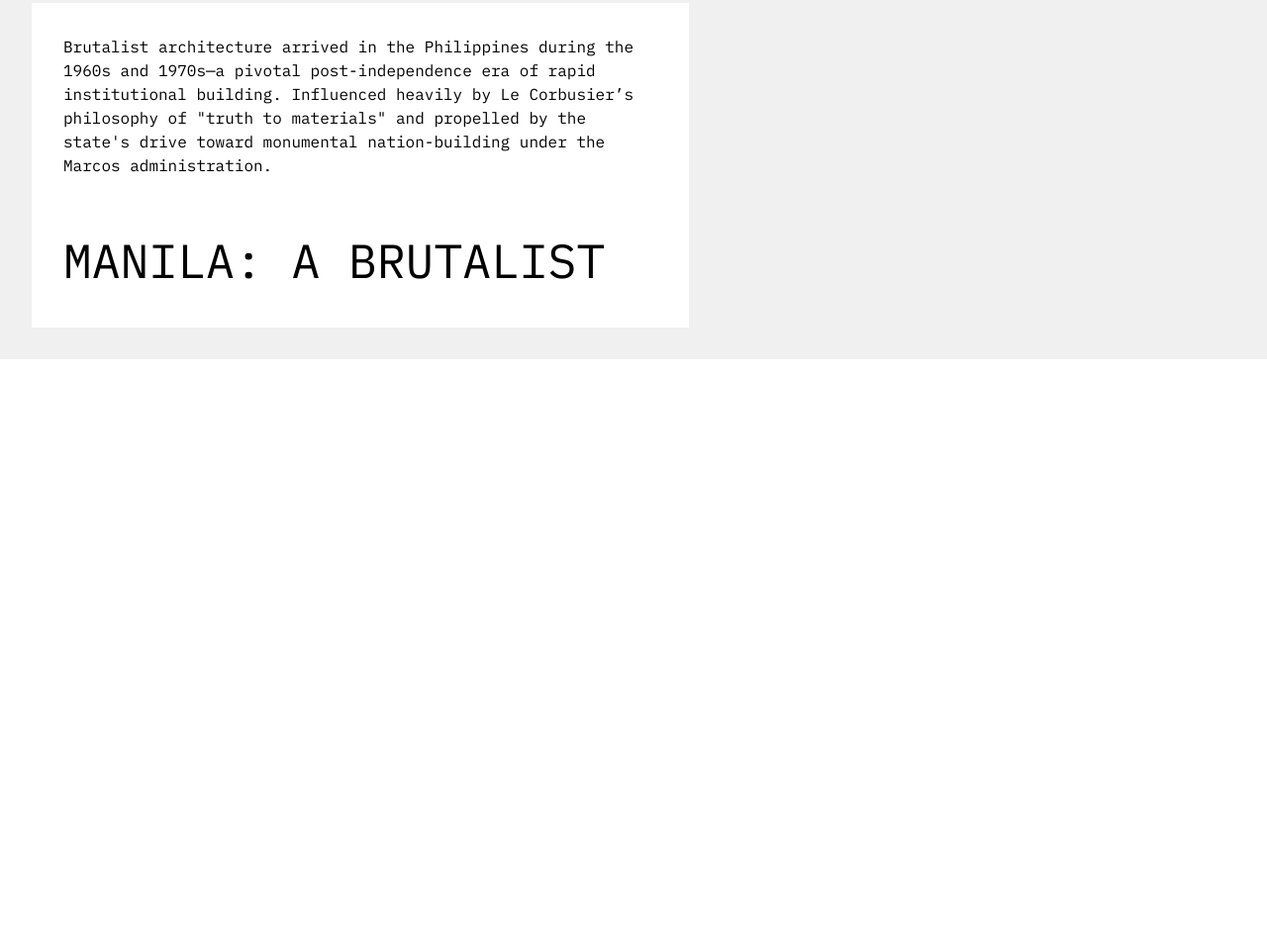
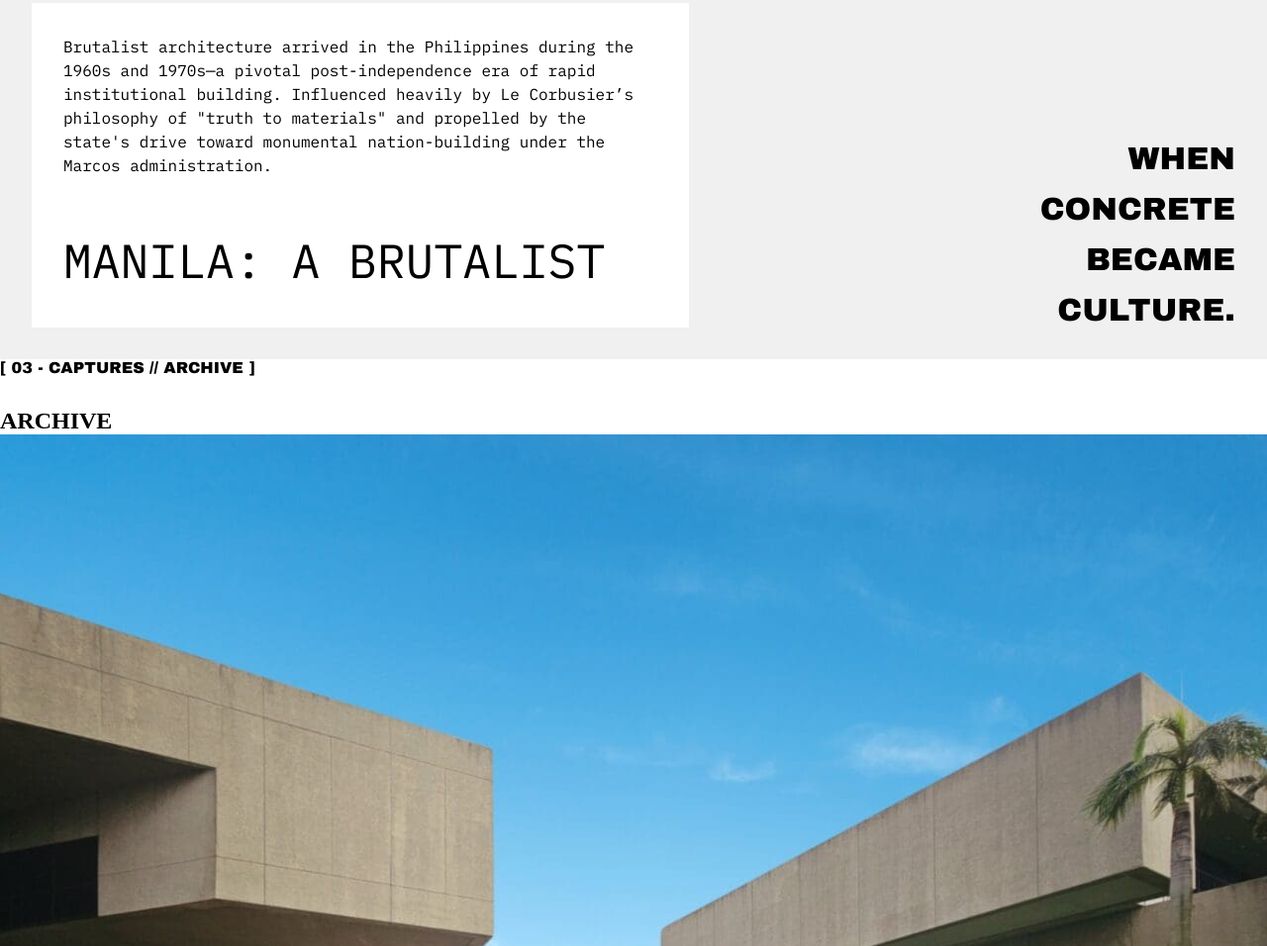
Before and after one commit to ALGGlodo/The-Brutalist, a plain HTML site: page index.html in a window 1280 px wide. Shown: the part 1296-2252 px from the top of the page at 99% size. Before the commit the page ends 1659 px from the top, so only its background shows below. Drawn offline with Linux system fonts and the light colour scheme.

Commit message:
Added images and text content on the right of side of the history section

```diff
--- a/index.html
+++ b/index.html
@@ -38,14 +38,35 @@
 
         <section class="history">
             <p class="hero-subheader">[ 02 - THE START // HISTORY ]</p>
-                <div class="brutalist-container">
-                    <div class="upper-text">
-                        <p>Brutalist architecture arrived in the Philippines during the 1960s and 1970s—a pivotal post-independence era of rapid institutional building. Influenced heavily by Le Corbusier’s philosophy of "truth to materials" and propelled by the state's drive toward monumental nation-building under the Marcos administration.</p>
+                <div class="content-row">
+                    <div class="brutalist-container">
+                        <div class="upper-text">
+                            <p>Brutalist architecture arrived in the Philippines during the 1960s and 1970s—a pivotal post-independence era of rapid institutional building. Influenced heavily by Le Corbusier’s philosophy of "truth to materials" and propelled by the state's drive toward monumental nation-building under the Marcos administration.</p>
+                        </div>
+                        <div class="below-text">
+                            MANILA: A BRUTALIST
+                        </div>
                     </div>
-                    <div class="below-text">
-                        MANILA: A BRUTALIST
+                    <div class="header-right">
+                        <p>WHEN <br /></p>
+                        <p>CONCRETE <br /></p>
+                        <p>BECAME <br /></p>
+                        <p>CULTURE.</p>
                     </div>
                 </div>
+        </section>
+
+        <section class="archive" id="Archive">
+            <p class="hero-subheader">[ 03 - CAPTURES // ARCHIVE ]</p>
+            <div class="archive-contents">
+               <h2>ARCHIVE</h2>
+               <div class="gallery">
+                    <img src="images/img1.jpg" alt="Image 1">
+                    <img src="images/img2.jpg" alt="Image 2">
+                    <img src="images/img3.jpg" alt="Image 3">
+                    <img src="images/img4.jpg" alt="Image 4">
+               </div>
+            </div>
         </section>
 
     </main>
--- a/style.css
+++ b/style.css
@@ -100,9 +100,13 @@ nav li a{
     height: 100vh;
     display: flex;
     flex-direction: column;
+}
 
-
-    /* remove justify-content: flex-end */
+.content-row{
+    display: flex;
+    justify-content: space-between;
+    align-items: flex-end;
+    margin-top: auto;
 }
 
 .brutalist-container{
@@ -110,7 +114,6 @@ nav li a{
     line-height: 1.5;
     margin-left: 0;
     margin-right: 0;
-    margin-top: auto; /* only this element gets pushed to bottom */
     background-color: var(--secondary-color);
     padding: 2rem;
     width: fit-content;
@@ -126,3 +129,13 @@ nav li a{
     font-family: 'IBM Plex Mono', monospace;
     font-size: 3em;
 }
+
+.header-right{
+    display: flex;
+    flex-direction: column;
+    align-items: flex-end;
+    justify-content: center;
+    gap: 1rem;
+    font-family: 'Archivo Black', sans-serif;
+    font-size: 2em;
+}
```
Also changed, not shown: images/img1.jpg (added), images/img2.jpeg (added), images/img3.jpeg (added), images/img4.jpeg (added).
